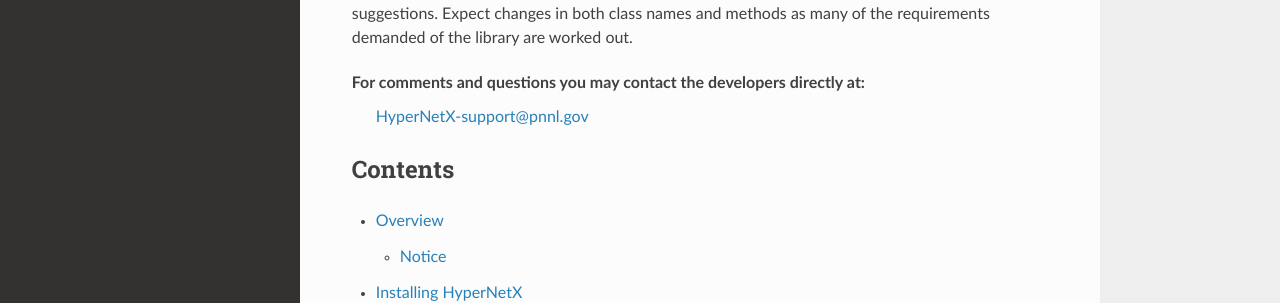
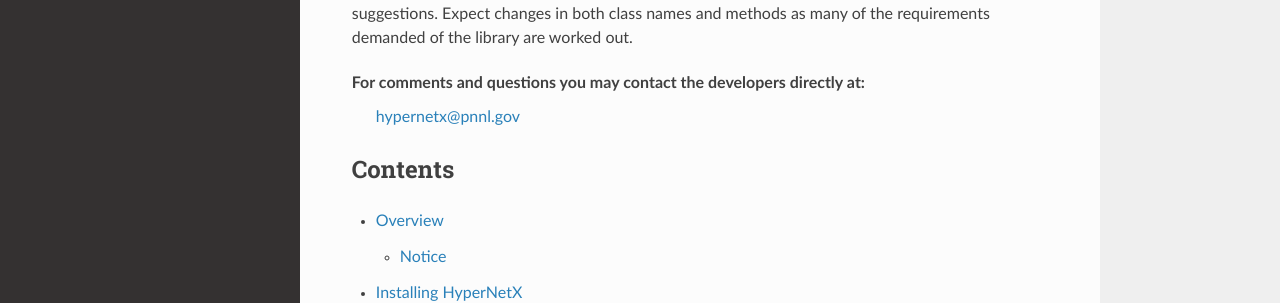
Before and after one commit to pnnl/HyperNetX, a Sphinx documentation site: the page built from docs/source/index.rst, in a window 1280 px wide and 1196 px high. Shown: the part 382-685 px from the top of the window. Built offline with Sphinx 7.4.7 and the Read the Docs theme 2.0.0, drawn with Linux system fonts in a browser that asks for light colours.

```diff
--- a/README.rst
+++ b/README.rst
@@ -25,7 +25,7 @@ for comments and suggestions.  Expect changes in both class names and methods as
 many of the requirements demanded of the library are worked out.
 
 For questions and comments you may contact the developers directly at:
-	HyperNetX-support@pnnl.gov
+	hypernetx@pnnl.gov
 
 To install in an Anaconda environment
 -------------------------------------
--- a/docs/source/index.rst
+++ b/docs/source/index.rst
@@ -14,7 +14,7 @@ The HyperNetX library provides classes and methods for modeling the entities and
 The current version is preliminary. We are actively testing and would be grateful for comments and suggestions.  Expect changes in both class names and methods as many of the requirements demanded of the library are worked out.
 
 For comments and questions you may contact the developers directly at:
-	HyperNetX-support@pnnl.gov
+	hypernetx@pnnl.gov
 
 Contents
 ========
--- a/docs/source/overview/index.rst
+++ b/docs/source/overview/index.rst
@@ -28,7 +28,7 @@ for comments and suggestions.  Expect changes in both class names and methods as
 many of the requirements demanded of the library are worked out.
 
 For questions and comments you may contact the developers directly at:
-	HyperNetX-support@pnnl.gov
+	hypernetx@pnnl.gov
 
 Notice
 ------
```
Also changed, not shown: other parts of README.rst (+1 -1 lines), README.md (+1 -1 lines), 4 other files.
